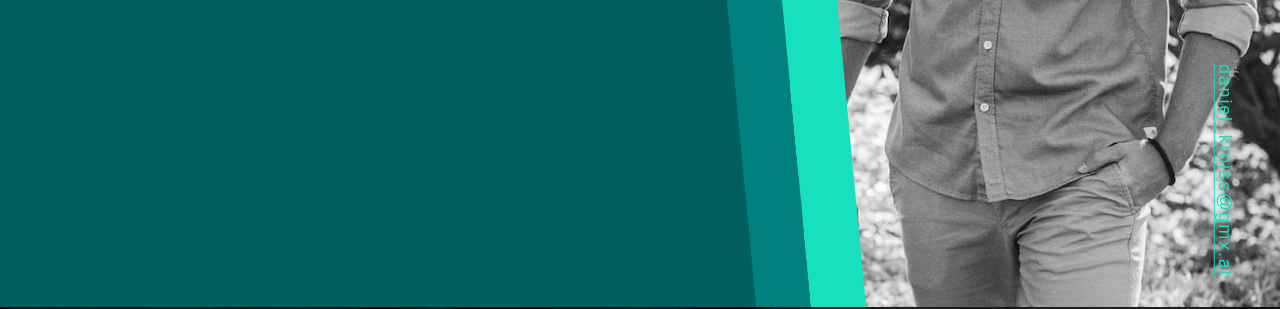
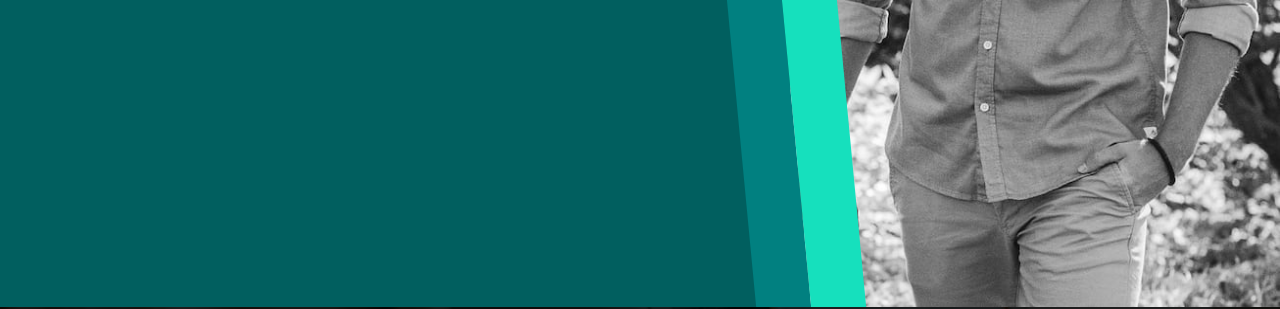
Before and after one commit to DanielKroiss/portfolio, a website built with webpack: page src/index.html in a window 1280 px wide. Shown: the part 493-802 px from the top of the page. Built offline with nearby package versions, Linux system fonts and the light colour scheme; files whose address does not match are found by name.

Commit message:
add viewport to html

```diff
--- a/src/index.html
+++ b/src/index.html
@@ -3,6 +3,7 @@
   <head>
     <meta charset="UTF-8">
     <title>Daniel Kroiss</title>
+    <meta name="viewport" content="width=device-width, initial-scale=1">
     <link rel="icon" type="image/png" sizes="32x32" href="images/favicon-32x32.png">
     <meta name="apple-mobile-web-app-title" content="Daniel Kroiss">
     <meta name="application-name" content="Daniel Kroiss">
@@ -37,36 +38,6 @@
         </ul>
       </nav>
     </header>
-
-    <div
-      style="
-    width: 40px;
-    position: fixed;
-    bottom: 0px;
-    left: auto;
-    right: 40px;
-    z-index: 10;
-  "
-    >
-      <div
-        style="
-    display: flex;
-    flex-direction: column;
-    -webkit-box-align: center;
-    align-items: center;
-    position: relative;"
-      >
-        <a
-          href="mailto:daniel_kroiss@gmx.at"
-          style="
-    letter-spacing: 0.1em;
-    color: #16e0bd;
-    -webkit-writing-mode: vertical-rl;
-    writing-mode: vertical-rl;
-    margin: 20px auto;
-    padding: 10px;"
-        >daniel_kroiss@gmx.at</a></div>
-    </div>
 
     <section class="intro" id="home">
       <div class="intro_text_area">
```
